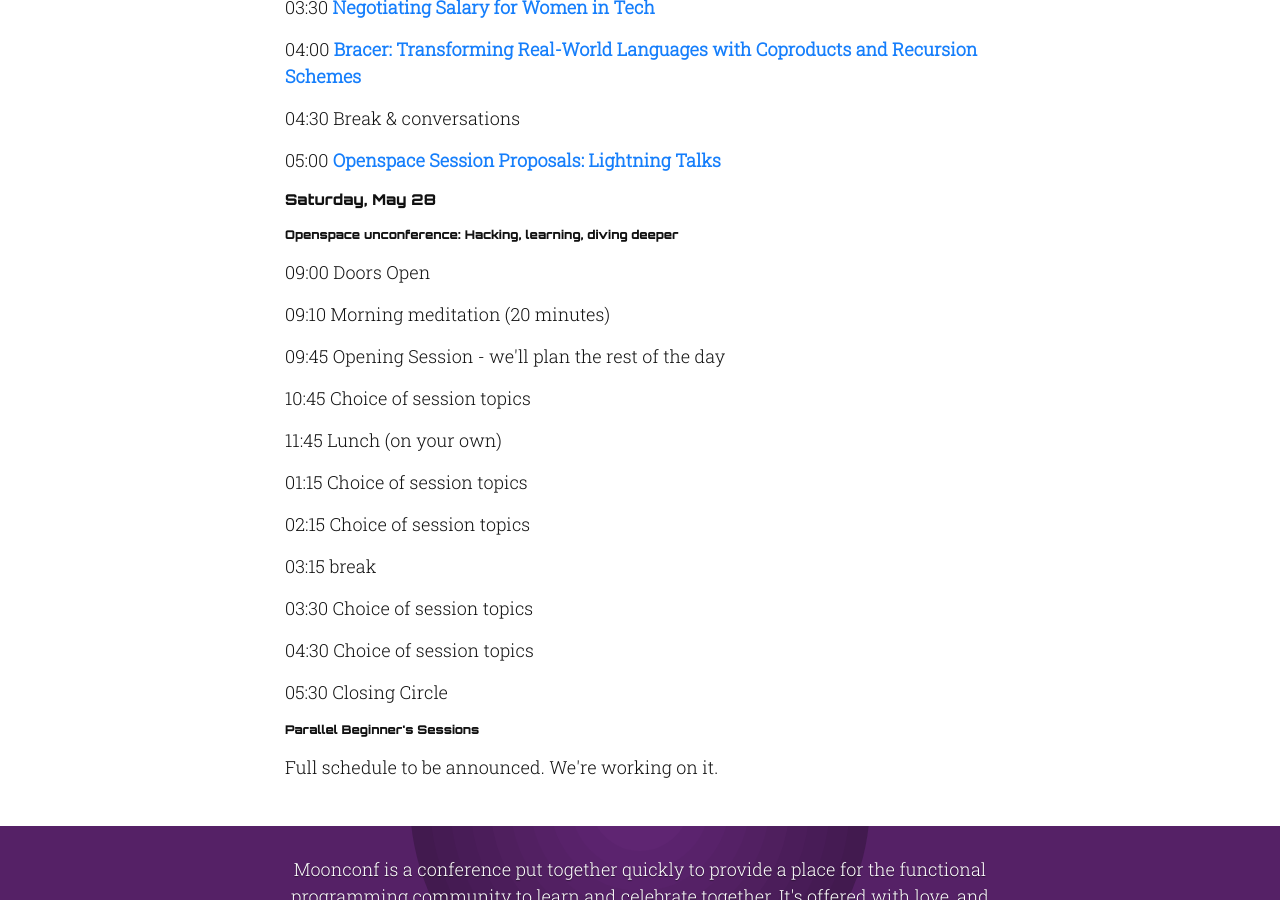
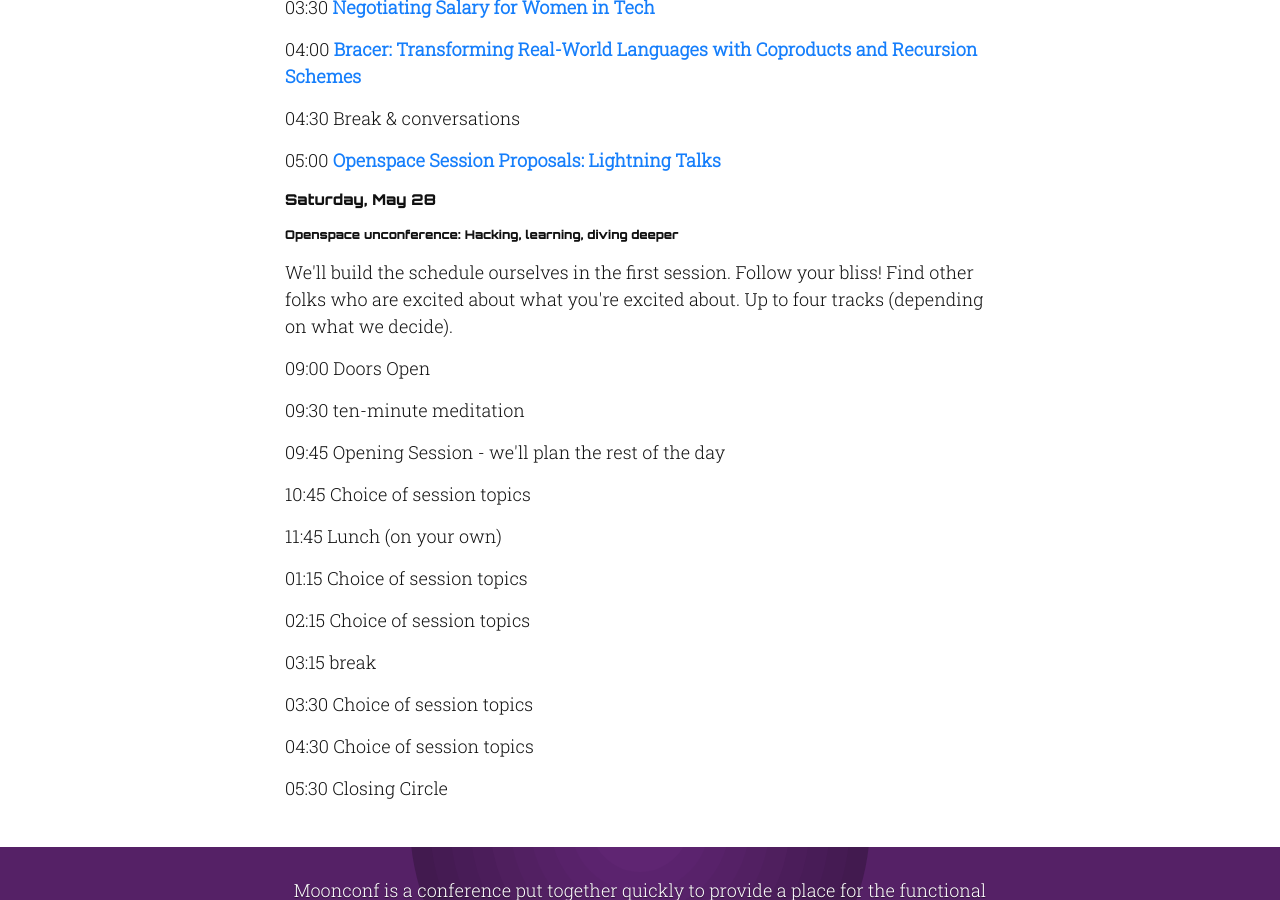
Before and after one commit to maitria/moonconf.org, a Jekyll site: the page built from schedule.html, in a window 1280 px wide and 900 px high, scrolled down 1836 px. Built offline with Jekyll 4.4.1, drawn with Linux system fonts in a browser that asks for light colours; some of the changed text lies outside the part shown.

Commit message:
Modify meditation schedule

```diff
--- a/_includes/schedule-content.html
+++ b/_includes/schedule-content.html
@@ -7,7 +7,7 @@
   <div class="section-block-content wrapper">
     <h5>Thursday, May 26</h5>
     <p>09:00 Doors Open</p>
-    <p>09:10 Morning meditation (20 minutes)</p>
+    <p>09:30 ten-minute meditation</p>
     <p>09:45 Opening Remarks</p>
     <p>10:00 <a href="/#well-actually">"Well, Actually..."</a></p>
     <p>10:30 <a href="/#hacking-web-apps">Hacking Web Apps with Clojure(Script) @ Code for Denver</a></p>
@@ -25,7 +25,7 @@
     <p>05:30 <a href="/#planet-9">Planet 9 from Outer Space, and Other Things Found in Big(ger) Data</a></p>
     <h5>Friday, May 27</h5>
     <p>09:00 Doors Open</p>
-    <p>09:10 Morning meditation (20 minutes)</p>
+    <p>09:30 ten-minute meditation</p>
     <p>09:45 Morning Remarks</p>
     <p>10:00 <a href="/#safe-environments">Safe, Human Environments are Major :key:</a></p>
     <p>10:30 <a href"/#embarking-with-elm">Embarking with Elm</a></p>
@@ -42,8 +42,9 @@
     <p>05:00 <a href="/#lightning-talks">Openspace Session Proposals: Lightning Talks</a></p>
     <h5>Saturday, May 28</h5>
     <h6>Openspace unconference: Hacking, learning, diving deeper</h6>
+    <p>We'll build the schedule ourselves in the first session. Follow your bliss! Find other folks who are excited about what you're excited about. Up to four tracks (depending on what we decide).</p>
     <p>09:00 Doors Open</p>
-    <p>09:10 Morning meditation (20 minutes)</p>
+    <p>09:30 ten-minute meditation</p>
     <p>09:45 Opening Session - we'll plan the rest of the day</p>
     <p>10:45 Choice of session topics</p>
     <p>11:45 Lunch (on your own)
@@ -53,7 +54,5 @@
     <p>03:30 Choice of session topics</p>
     <p>04:30 Choice of session topics</p>
     <p>05:30 Closing Circle</p>
-    <h6>Parallel Beginner's Sessions</h6>
-    <p>Full schedule to be announced. We're working on it.</p>
   </div>
 </section>
```
